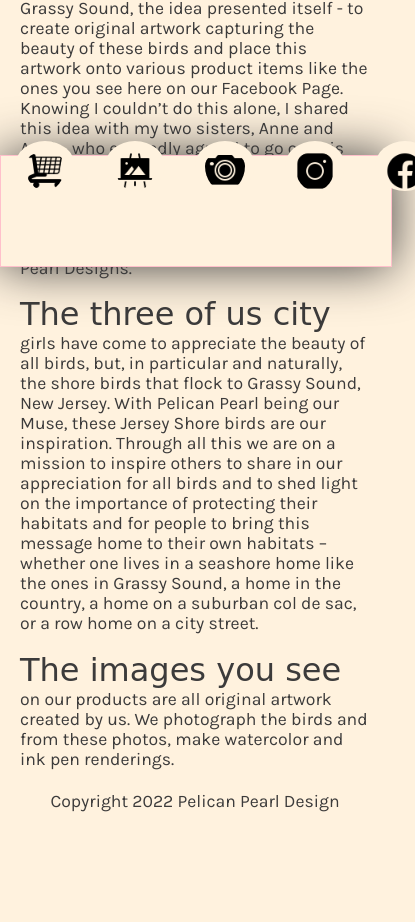
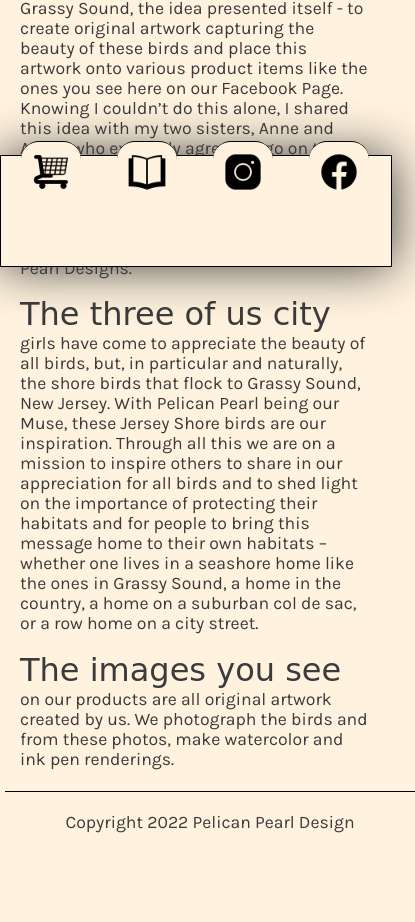
Before and after one commit to Chanduh/pelicanpearldesigns, a plain HTML site: page index.html in a window 390 px wide. Shown: the part 647-1569 px from the top of the page, 415 px wide, since content can reach past the window. Before the commit the page ends 1468 px from the top, so only its background shows below. Drawn offline with Linux system fonts and the light colour scheme; a web font is replaced by a local one.

Commit message:
add book link and reveal footer

```diff
--- a/index.html
+++ b/index.html
@@ -62,10 +62,6 @@
 
 
         <div id="grid2" class="grid">
-
-
-
-
                 <span class="story">
                     <img class="roundPic" id="pearl" src="3.png">
 
@@ -74,9 +70,17 @@
                     <p>The images you see on our products are all original artwork created by us. We photograph the birds and from these photos, make watercolor and ink pen renderings.</p>
                 </span>
 
+
+            </div>
+
+
+
+
     </div>
 
-    </div>
+    <footer>
+        Copyright 2022 Pelican Pearl Design
+    </footer>
 
 
     <nav>
@@ -84,8 +88,7 @@
         <ul id="ulWords">
 
             <li><a href="https://www.etsy.com/shop/PelicanPearlDesigns" target="new">SHOP</a></li>
-            <li><a href=""><span class="linkWords">ARTWORK</span><br></a></li>
-            <li><a href=""><span class="linkWords">PHOTOGRAPHY</span><br></a></li>
+            <li><a href="" target="new">BOOK</a></li>
             <li><a href="https://www.instagram.com/pelicanpearl/" target="new"><span class="linkWords">INSTAGRAM</span><br></a></li>
             <li><a href="https://www.facebook.com/Pelicanpearldesigns/" target="new"><span class="linkWords">FACEBOOK</span><br></a></li>
 
@@ -98,8 +101,7 @@
         <ul id="ulIcons">
 
             <li><a href="https://www.etsy.com/shop/PelicanPearlDesigns" target="new"><img class="icons" src="cart.png"></a></li>
-            <li><img class="icons" src="art.png"></a></li>
-            <li><img class="icons" src="camera.png"></a></li>
+            <li><img class="icons" src="book.png"></a></li>
             <li><a href="https://www.instagram.com/pelicanpearl/" target="new"><img class="icons" src="ig.png"></a></li>
             <li><a href="https://www.facebook.com/Pelicanpearldesigns/" target="new"><img class="icons" src="fb.png"></a></li>
 
@@ -109,9 +111,7 @@
 
 
 
-    <footer>
-        Copyright 2022 Pelican Pearl Design
-    </footer>
+
 <div id="fader" class="shadow"></div>
 
 </body>
--- a/style.css
+++ b/style.css
@@ -10,7 +10,7 @@
     body{
         padding: 0px;
         margin: 0px;
-        overflow-x: hidden;
+        /* overflow-x: hidden;  */
 
     }
 
@@ -37,9 +37,9 @@
         visibility: visible !important;
         width: 40px;
         height: 40px;
-        border-radius: 50%;
+        border-radius: 30%;
         padding: 10px;
-        padding-bottom: 0px;
+        border-top: 1px solid black;
         background-color: rgb(255, 242, 222);;
     }
     .linkWords {
@@ -59,8 +59,8 @@
 }
 /* //////// END MOBILE */
 header {
-    overflow-y: hidden;
-    overflow-x: hidden;
+    /* overflow-y: hidden;
+    overflow-x: hidden;  */
 
 
 }
@@ -216,13 +216,14 @@ li, footer {
     list-style-type: none;
 }
 
+
 #fader {
     position: fixed;
     bottom: -70px;
     height: 110px;
     width: 100vw;
     background-color: rgb(255, 242, 222);
-    border: 1px solid pink;
+    border: 1px solid black;
 
 }
 
@@ -230,13 +231,7 @@ li, footer {
     box-shadow: 0px 0px 50px rgb(60, 59, 59);
 }
 
-footer {
-    text-align: center;
-    font-family: 'Karla', sans-serif !important;
-    font-size: 1.1rem;
-    margin-top: -10px;
 
-}
 #ulIcons {
     visibility: hidden;
     z-index: -1;
@@ -246,3 +241,11 @@ footer {
 #ulWords {
     z-index: 999;
 }
+
+footer {
+    height: 100px;
+    width: 100%;
+    text-align: center;
+    padding-top: 20px;
+    border-top: 1px solid black;;
+}
```
Also changed, not shown: book.png (added).
